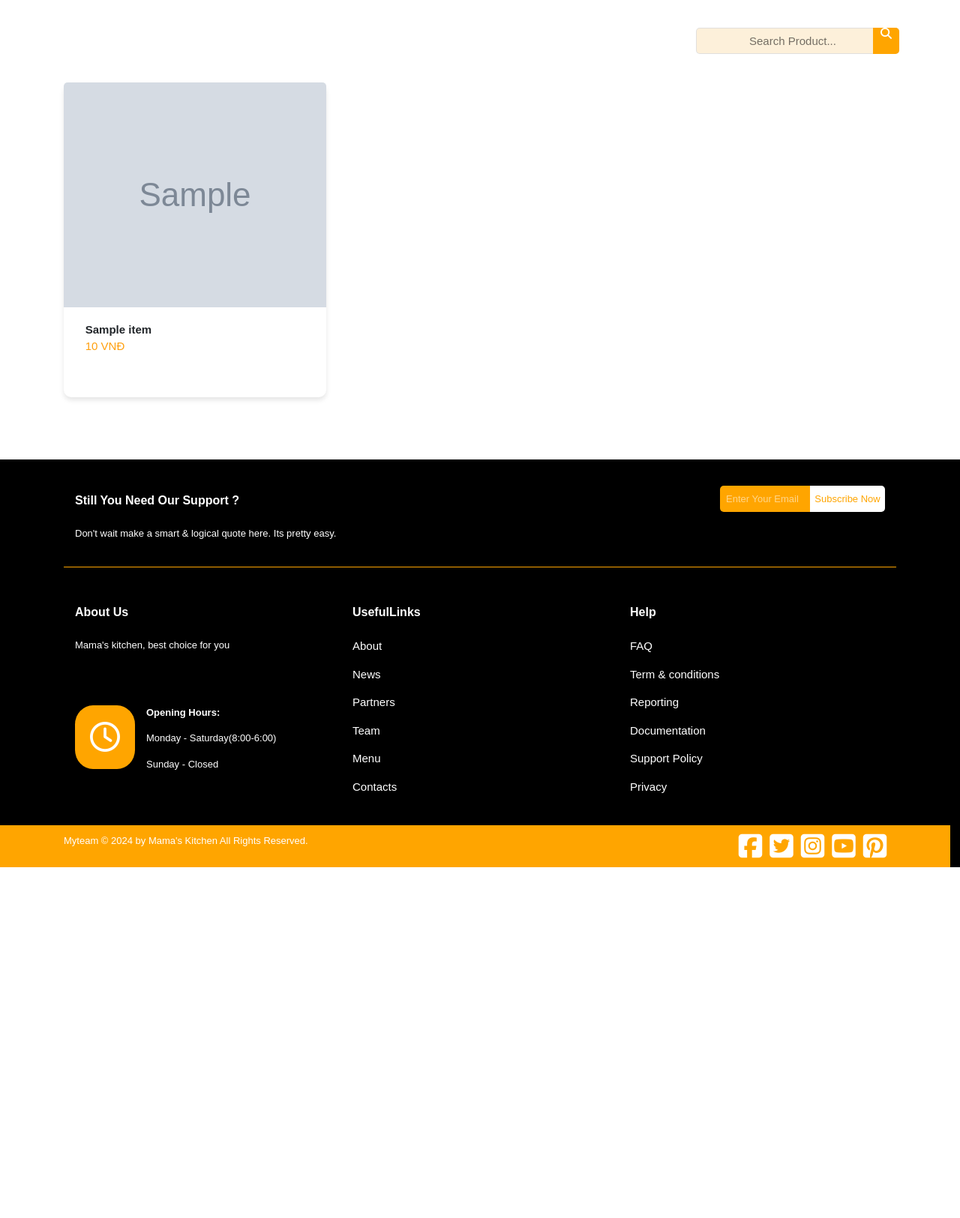
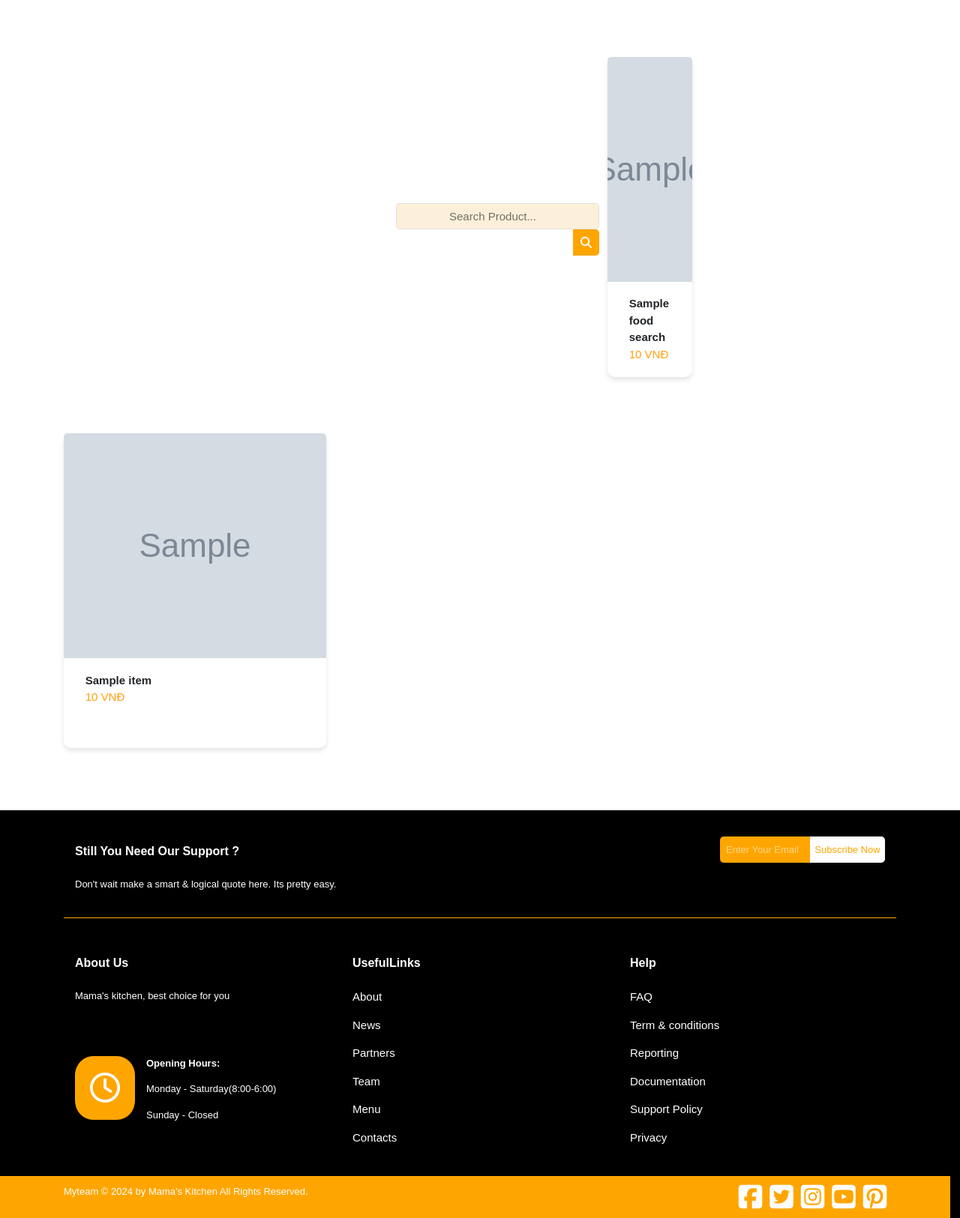
Before and after one commit to TranHoangXuanNguyen/PHP_WebBasicProject, a PHP site: a page that uses app/views/Foodlist.php in a window 1280 px wide. Shown: the part 62-1687 px from the top of the page at 75% size. Before the commit the page ends 1219 px from the top, so only its background shows below. Run offline with PHP 8.4, Linux system fonts and the light colour scheme; the template is opened without the code that fills it: most values are stand-ins (such as "Sample title", 1, 10 or a date in 2020); grey boxes marked "Sample" are stand-in pictures.

Commit message:
#39/feature-search

```diff
--- a/app/views/Foodlist.php
+++ b/app/views/Foodlist.php
@@ -32,7 +32,9 @@
             /* Căn giữa icon và input theo chiều dọc */
             margin: 1px 11px;
         }
-
+        .search-box i{
+            text-align: center;
+        }
         .search-box input {
             height: 35px;
             padding-left: 70px;
@@ -57,6 +59,7 @@
             right: 0px;
             /* Icon sát mép trái */
             border-radius: 0px 5px 5px 0px;
+            border: none;
         }
 
         .food-item {
@@ -122,6 +125,9 @@
             color: #FF9F0D !important;
             text-decoration: none !important;
         }
+        .search{
+            margin-top: 40px !important;
+        }
     </style>
 </head>
 
@@ -133,11 +139,42 @@
         <!-- Ô tìm kiếm -->
         <div class="row mb-4 search-food">
             <div class="search-box">
-                <input type="text" placeholder="Search Product..." name="search">
-                <i class="fa fa-search research-icon"></i>
+                <form action="/menu/search" method="GET">
+                        <input type="text" placeholder="Search Product..." name="search" required>
+                        <button type="submit" class="research-icon">
+                            <i class="fa fa-search"></i>
+                        </button>
+                </form>
+
             </div>
+            <!-- Hiển thị sản phẩm tìm kiếm -->
+            <div class="search">
+                <?php if (!empty($foodSearch)): ?>
+                        <div class="row">
+                            <?php foreach ($foodSearch as $food): ?>
+                                <div class="col-md-4 mb-4">
+                                    <div class="card food-item">
+                                        <img src="<?php echo $food['foodImg']; ?>" class="card-img-top" alt="Food Image">
+                                        <div class="card-body">
+                                            <a href="/menu/show/<?php echo $food['foodId']; ?>" class="food-title">
+                                                <?php echo $food['foodName']; ?>
+                                            </a>
+                                            <a href="/menu/show/<?php echo $food['foodId']; ?>" class="price">
+                                                <?php echo number_format($food['price'], 0, ',', '.'); ?> VNĐ
+                                            </a>
+                                        </div>
+                                    </div>
+                                        </div>
+                            <?php endforeach; ?>
+                        </div>
+                        <?php elseif (!empty($message)): ?>
+                            <p class="text-center"><?php echo $message; ?></p>
+                        <?php endif; ?>
+
+            </div>
+
         </div>
-
+        <!-- Hiển thị tất cả sản phẩm có trong menu-->
         <?php if (!empty($data['items'])): ?>
             <div class="row">
                 <?php foreach ($data['items'] as $food): ?>
@@ -152,8 +189,6 @@
                     </div>
                 <?php endforeach; ?>
             </div>
-        <?php else: ?>
-            <p class="text-center">Không có món ăn nào được tìm thấy.</p>
         <?php endif; ?>
     </div>
     <?php
```
Also changed, not shown: app/controllers/menuController.php (+19 -0 lines), app/models/MenuFoodModel.php (+14 -0 lines).
